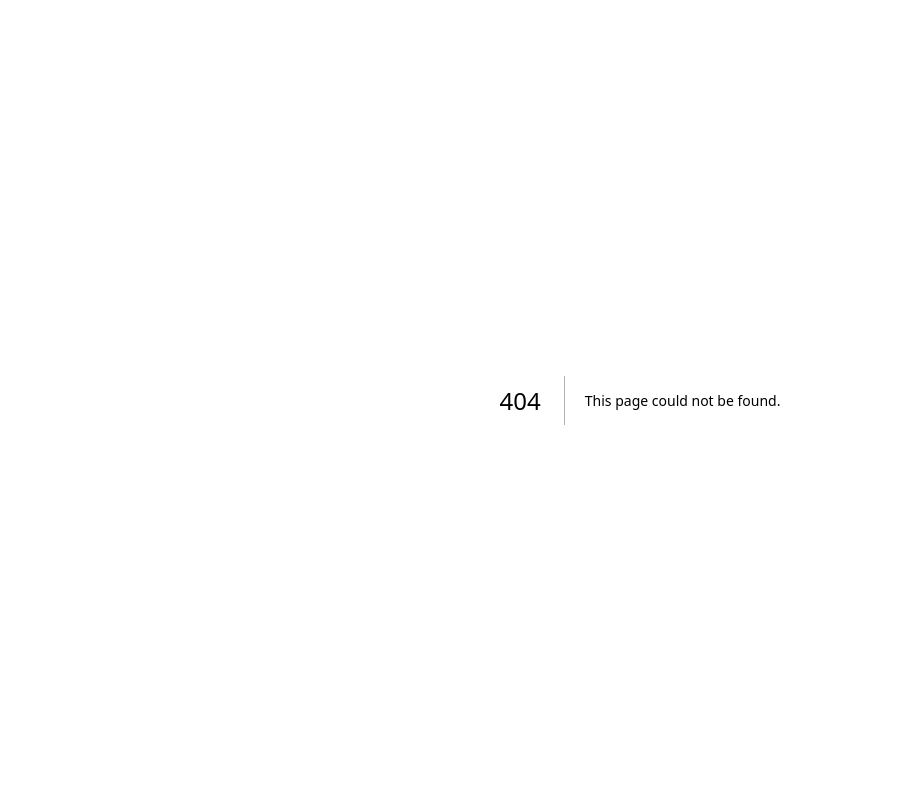
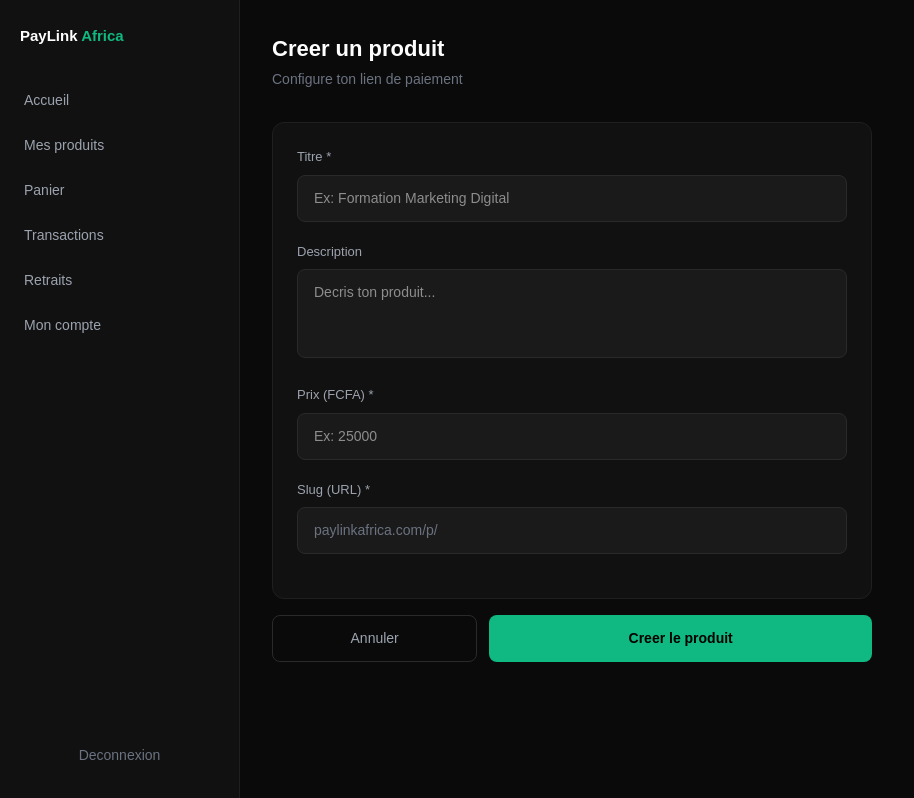
Before and after one commit to wahidgrowth/paylink-africa, a Next.js app: page /dashboard/products/new in a window 1280 px wide. Before the commit this address had no page. Shown: the whole page, without its empty margins (0-914 px from the left). Built offline with nearby package versions, Linux system fonts and the light colour scheme; no server answers.

Commit message:
feat: creation et liste des produits Phase 4

```diff
--- /dev/null
+++ b/app/dashboard/products/new/page.tsx
@@ -0,0 +1,86 @@
+'use client'
+import { useState } from 'react'
+import { createClient } from '@/lib/supabase'
+import { useRouter } from 'next/navigation'
+
+export default function NewProductPage() {
+  const [title, setTitle] = useState('')
+  const [description, setDescription] = useState('')
+  const [price, setPrice] = useState('')
+  const [slug, setSlug] = useState('')
+  const [loading, setLoading] = useState(false)
+  const [message, setMessage] = useState('')
+  const router = useRouter()
+  const supabase = createClient()
+
+  const generateSlug = (text: string) => text.toLowerCase().replace(/\s+/g, '-').replace(/[^a-z0-9-]/g, '').slice(0, 50)
+
+  const handleTitleChange = (e: React.ChangeEvent<HTMLInputElement>) => {
+    setTitle(e.target.value)
+    setSlug(generateSlug(e.target.value))
+  }
+
+  const fee = price ? Math.round(parseInt(price) * 0.01) : 0
+  const sellerReceives = price ? parseInt(price) - fee : 0
+
+  const handleSubmit = async () => {
+    if (!title || !price || !slug) { setMessage('Titre, prix et slug sont obligatoires'); return }
+    setLoading(true)
+    const { data: { user } } = await supabase.auth.getUser()
+    if (!user) { router.push('/auth'); return }
+    const { error } = await supabase.from('payment_links').insert({ user_id: user.id, title, description, price: parseInt(price), slug })
+    if (error) { setMessage(error.message) } else { router.push('/dashboard/products') }
+    setLoading(false)
+  }
+
+  return (
+    <div style={{ maxWidth: '600px' }}>
+      <div style={{ marginBottom: '32px' }}>
+        <h1 style={{ fontSize: '22px', fontWeight: '600', color: '#fff', margin: '0 0 4px' }}>Creer un produit</h1>
+        <p style={{ fontSize: '14px', color: '#6B7280', margin: 0 }}>Configure ton lien de paiement</p>
+      </div>
+      <div style={{ background: '#111111', borderRadius: '12px', padding: '24px', border: '0.5px solid #1F1F1F', marginBottom: '16px' }}>
+        <div style={{ marginBottom: '20px' }}>
+          <label style={{ display: 'block', fontSize: '13px', color: '#9CA3AF', marginBottom: '8px' }}>Titre *</label>
+          <input type="text" value={title} onChange={handleTitleChange} placeholder="Ex: Formation Marketing Digital" style={{ width: '100%', background: '#1A1A1A', color: '#fff', borderRadius: '8px', padding: '12px 16px', border: '0.5px solid #2a2a2a', outline: 'none', fontSize: '14px', boxSizing: 'border-box' }} />
+        </div>
+        <div style={{ marginBottom: '20px' }}>
+          <label style={{ display: 'block', fontSize: '13px', color: '#9CA3AF', marginBottom: '8px' }}>Description</label>
+          <textarea value={description} onChange={(e) => setDescription(e.target.value)} placeholder="Decris ton produit..." rows={3} style={{ width: '100%', background: '#1A1A1A', color: '#fff', borderRadius: '8px', padding: '12px 16px', border: '0.5px solid #2a2a2a', outline: 'none', fontSize: '14px', boxSizing: 'border-box', resize: 'none' }} />
+        </div>
+        <div style={{ marginBottom: '20px' }}>
+          <label style={{ display: 'block', fontSize: '13px', color: '#9CA3AF', marginBottom: '8px' }}>Prix (FCFA) *</label>
+          <input type="number" value={price} onChange={(e) => setPrice(e.target.value)} placeholder="Ex: 25000" style={{ width: '100%', background: '#1A1A1A', color: '#fff', borderRadius: '8px', padding: '12px 16px', border: '0.5px solid #2a2a2a', outline: 'none', fontSize: '14px', boxSizing: 'border-box' }} />
+        </div>
+        <div style={{ marginBottom: '20px' }}>
+          <label style={{ display: 'block', fontSize: '13px', color: '#9CA3AF', marginBottom: '8px' }}>Slug (URL) *</label>
+          <div style={{ display: 'flex', alignItems: 'center', background: '#1A1A1A', borderRadius: '8px', border: '0.5px solid #2a2a2a', padding: '12px 16px' }}>
+            <span style={{ color: '#6B7280', fontSize: '14px' }}>paylinkafrica.com/p/</span>
+            <input type="text" value={slug} onChange={(e) => setSlug(e.target.value)} style={{ flex: 1, background: 'transparent', color: '#fff', border: 'none', outline: 'none', fontSize: '14px' }} />
+          </div>
+        </div>
+        {price && (
+          <div style={{ background: '#0D0D0D', borderRadius: '8px', padding: '16px', border: '0.5px solid #1F1F1F' }}>
+            <div style={{ display: 'flex', justifyContent: 'space-between', marginBottom: '8px' }}>
+              <span style={{ fontSize: '13px', color: '#6B7280' }}>Prix de vente</span>
+              <span style={{ fontSize: '13px', color: '#fff' }}>{parseInt(price).toLocaleString()} FCFA</span>
+            </div>
+            <div style={{ display: 'flex', justifyContent: 'space-between', marginBottom: '8px' }}>
+              <span style={{ fontSize: '13px', color: '#6B7280' }}>Frais PayLink (1%)</span>
+              <span style={{ fontSize: '13px', color: '#F59E0B' }}>-{fee.toLocaleString()} FCFA</span>
+            </div>
+            <div style={{ display: 'flex', justifyContent: 'space-between', paddingTop: '8px', borderTop: '0.5px solid #1F1F1F' }}>
+              <span style={{ fontSize: '13px', color: '#10B981', fontWeight: '500' }}>Tu recois</span>
+              <span style={{ fontSize: '13px', color: '#10B981', fontWeight: '600' }}>{sellerReceives.toLocaleString()} FCFA</span>
+            </div>
+          </div>
+        )}
+      </div>
+      {message && <p style={{ color: '#F59E0B', fontSize: '13px', marginBottom: '16px' }}>{message}</p>}
+      <div style={{ display: 'flex', gap: '12px' }}>
+        <button onClick={() => router.back()} style={{ flex: 1, background: 'transparent', border: '0.5px solid #2a2a2a', color: '#9CA3AF', fontSize: '14px', padding: '12px', borderRadius: '8px', cursor: 'pointer' }}>Annuler</button>
+        <button onClick={handleSubmit} disabled={loading} style={{ flex: 2, background: '#10B981', border: 'none', color: '#000', fontSize: '14px', fontWeight: '600', padding: '12px', borderRadius: '8px', cursor: 'pointer' }}>{loading ? 'Creation...' : 'Creer le produit'}</button>
+      </div>
+    </div>
+  )
+}
--- a/app/dashboard/products/page.tsx
+++ b/app/dashboard/products/page.tsx
@@ -1,5 +1,28 @@
 'use client'
+import { useEffect, useState } from 'react'
+import { createClient } from '@/lib/supabase'
+import { useRouter } from 'next/navigation'
+import Link from 'next/link'
+
+type Product = { id: string; title: string; price: number; slug: string; is_active: boolean; created_at: string }
+
 export default function ProductsPage() {
+  const [products, setProducts] = useState<Product[]>([])
+  const [loading, setLoading] = useState(true)
+  const router = useRouter()
+  const supabase = createClient()
+
+  useEffect(() => {
+    const getProducts = async () => {
+      const { data: { user } } = await supabase.auth.getUser()
+      if (!user) { router.push('/auth'); return }
+      const { data } = await supabase.from('payment_links').select('*').eq('user_id', user.id).order('created_at', { ascending: false })
+      if (data) setProducts(data)
+      setLoading(false)
+    }
+    getProducts()
+  }, [])
+
   return (
     <div>
       <div style={{ marginBottom: '32px', display: 'flex', justifyContent: 'space-between', alignItems: 'center' }}>
@@ -7,13 +30,37 @@ export default function ProductsPage() {
           <h1 style={{ fontSize: '22px', fontWeight: '600', color: '#fff', margin: '0 0 4px' }}>Mes produits</h1>
           <p style={{ fontSize: '14px', color: '#6B7280', margin: 0 }}>Gerez vos produits et liens de paiement</p>
         </div>
-        <button style={{ background: '#10B981', border: 'none', color: '#000', fontSize: '13px', fontWeight: '600', padding: '10px 20px', borderRadius: '8px', cursor: 'pointer' }}>+ Creer un produit</button>
+        <Link href="/dashboard/products/new" style={{ textDecoration: 'none' }}>
+          <button style={{ background: '#10B981', border: 'none', color: '#000', fontSize: '13px', fontWeight: '600', padding: '10px 20px', borderRadius: '8px', cursor: 'pointer' }}>+ Creer un produit</button>
+        </Link>
       </div>
-      <div style={{ background: '#111111', borderRadius: '12px', padding: '40px', border: '0.5px solid #1F1F1F', textAlign: 'center' }}>
-        <h2 style={{ fontSize: '16px', fontWeight: '500', color: '#fff', margin: '0 0 8px' }}>Aucun produit cree</h2>
-        <p style={{ fontSize: '14px', color: '#6B7280', margin: '0 0 20px' }}>Cree ton premier produit et commence a vendre.</p>
-        <button style={{ background: '#10B981', border: 'none', color: '#000', fontSize: '13px', fontWeight: '600', padding: '10px 20px', borderRadius: '8px', cursor: 'pointer' }}>Creer mon premier produit</button>
-      </div>
+
+      {loading ? (
+        <p style={{ color: '#6B7280' }}>Chargement...</p>
+      ) : products.length === 0 ? (
+        <div style={{ background: '#111111', borderRadius: '12px', padding: '40px', border: '0.5px solid #1F1F1F', textAlign: 'center' }}>
+          <p style={{ fontSize: '14px', color: '#6B7280', margin: '0 0 16px' }}>Aucun produit cree.</p>
+          <Link href="/dashboard/products/new" style={{ textDecoration: 'none' }}>
+            <button style={{ background: '#10B981', border: 'none', color: '#000', fontSize: '13px', fontWeight: '600', padding: '10px 20px', borderRadius: '8px', cursor: 'pointer' }}>Creer mon premier produit</button>
+          </Link>
+        </div>
+      ) : (
+        <div style={{ display: 'flex', flexDirection: 'column', gap: '12px' }}>
+          {products.map((product) => (
+            <div key={product.id} style={{ background: '#111111', borderRadius: '12px', padding: '20px', border: '0.5px solid #1F1F1F', display: 'flex', justifyContent: 'space-between', alignItems: 'center' }}>
+              <div>
+                <p style={{ fontSize: '15px', fontWeight: '500', color: '#fff', margin: '0 0 4px' }}>{product.title}</p>
+                <p style={{ fontSize: '12px', color: '#6B7280', margin: '0 0 4px' }}>paylinkafrica.com/p/{product.slug}</p>
+                <span style={{ fontSize: '11px', background: product.is_active ? '#10B98118' : '#2a2a2a', color: product.is_active ? '#10B981' : '#6B7280', padding: '2px 8px', borderRadius: '4px' }}>{product.is_active ? 'Actif' : 'Inactif'}</span>
+              </div>
+              <div style={{ textAlign: 'right' }}>
+                <p style={{ fontSize: '16px', fontWeight: '600', color: '#fff', margin: '0 0 8px' }}>{product.price.toLocaleString()} FCFA</p>
+                <button onClick={() => navigator.clipboard.writeText(`https://paylinkafrica.com/p/${product.slug}`)} style={{ background: '#10B981', border: 'none', color: '#000', fontSize: '12px', fontWeight: '600', padding: '6px 12px', borderRadius: '6px', cursor: 'pointer' }}>Copier le lien</button>
+              </div>
+            </div>
+          ))}
+        </div>
+      )}
     </div>
   )
 }
```
